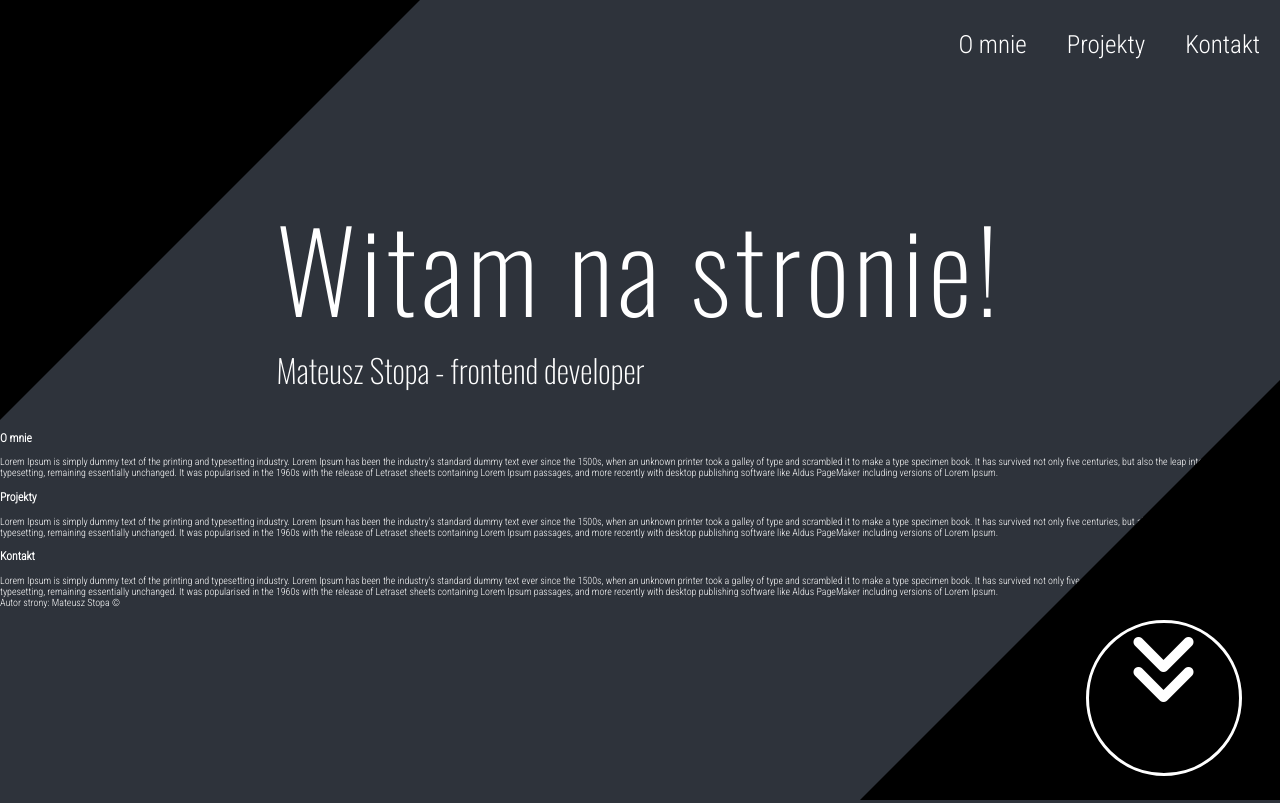
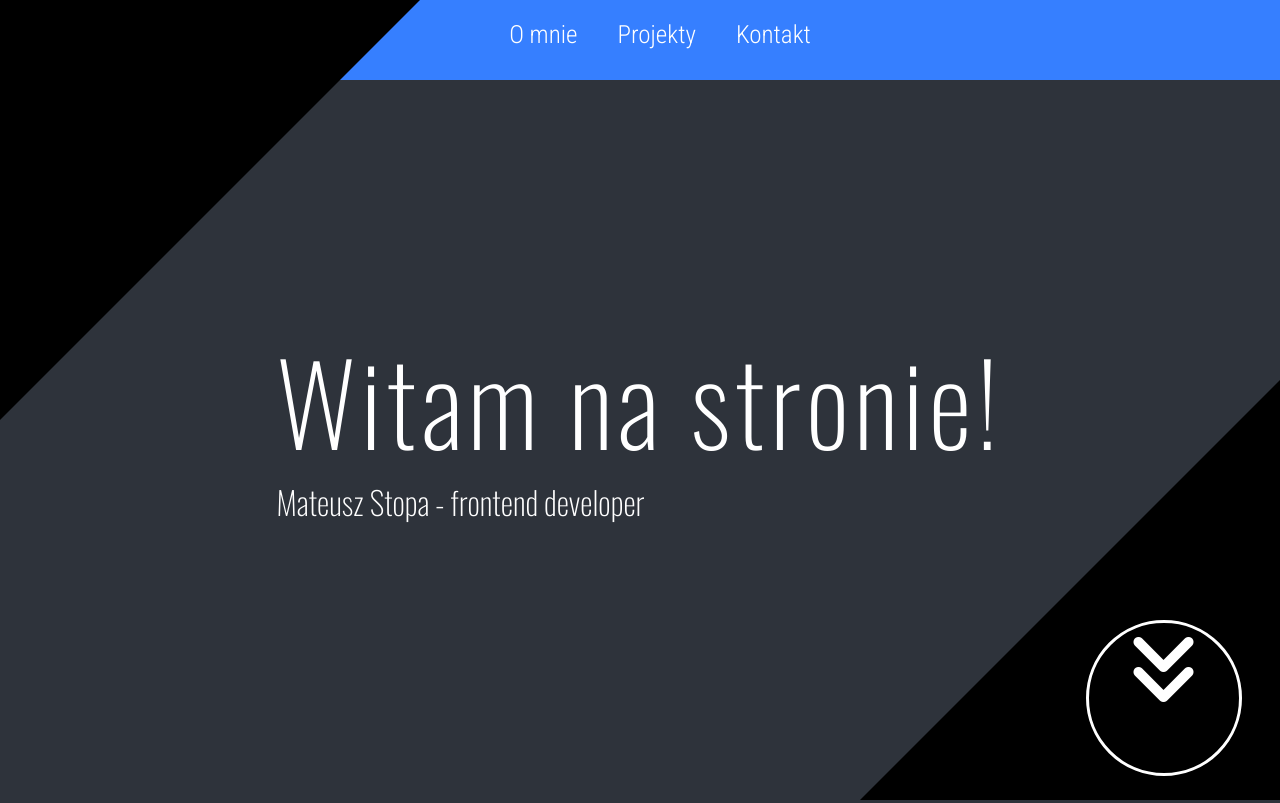
Before and after one commit to Matthew-Stoopa/my_first_layout, a plain HTML site: page index.html in a window 1280 px wide. Shown: the top 803 px of the page. Drawn offline with nearby package versions, Linux system fonts and the light colour scheme.

Commit message:
template destop added - css

```diff
--- a/style.css
+++ b/style.css
@@ -9,9 +9,17 @@ nav{
     position: -webkit-sticky;
     position: sticky;
     top: 0;
-    margin: 0;
-    background-color: #2e333b;
+    margin-top: -1%;
+    background-color: #367fff;
     height: 10vh;
+}
+footer{
+    font-size: 1.5rem;
+    text-align: center;
+    margin-top: 3%;
+    padding: 25px;
+    background-color: #367fff;
+    clear: both;
 }
 h1{
     font-size: 7rem;
@@ -26,12 +34,16 @@ h2{
     font-family: 'Oswald', sans-serif;
     font-weight: 100;
 }
+h3{
+    text-align: center;
+    font-size: 3rem;
+}
 a{
     color:white;
 }
 #menu ul{
     display: flex;
-    justify-content: flex-end;
+    justify-content: center;
 }
 #menu ul li{
     display: inline-block;
@@ -53,8 +65,25 @@ a{
     background-color: black;
 }
 #landing{
+    transition: .7s;
     display: block;
     text-align: center;
+    height: 90vh;
+}
+#about{
+    height: 100vh;
+    display: flex;
+    justify-content: center;
+}
+#projects{
+    height: 100vh;
+    display: flex;
+    justify-content: center;
+}
+#contact{
+    height: 100vh;
+    display: flex;
+    justify-content: center;
 }
 .grid-container-1{
     display: grid;
@@ -68,6 +97,9 @@ a{
     position: absolute;
     top:0;
     left:0;
+}
+.item-2{
+    margin-top: 20%;
 }
 .item-3{
     border-bottom: 420px solid black;
@@ -86,6 +118,15 @@ a{
     bottom: 3%;
     font-size: 80px;
 }
+.text{
+    margin-top: 15%;
+    padding: 2rem;
+    width: 60%;
+    font-size: 2rem;
+    font-weight: 300;
+    text-align: justify;
+    border: 4px dashed white;
+}
 @media screen and (max-width:740px) {
     #hamburger{
         display: flex;
@@ -96,6 +137,9 @@ a{
     }
     .item-1{
         display: none;
+    }
+    .item-2{
+        margin-top: 10%;
     }
     h1{
         font-size: 4rem;
@@ -108,8 +152,7 @@ a{
         word-wrap: normal;
     }
 }
-/*
-@media screen and (max-width:800px) and (min-width:501px) {
+/*@media screen and (max-width:800px) and (min-width:501px) {
     #menu ul{
         justify-content: center;
         text-align: center;
@@ -117,4 +160,4 @@ a{
     #menu ul li{
         white-space: nowrap;
     }
-}
+}*/
```
